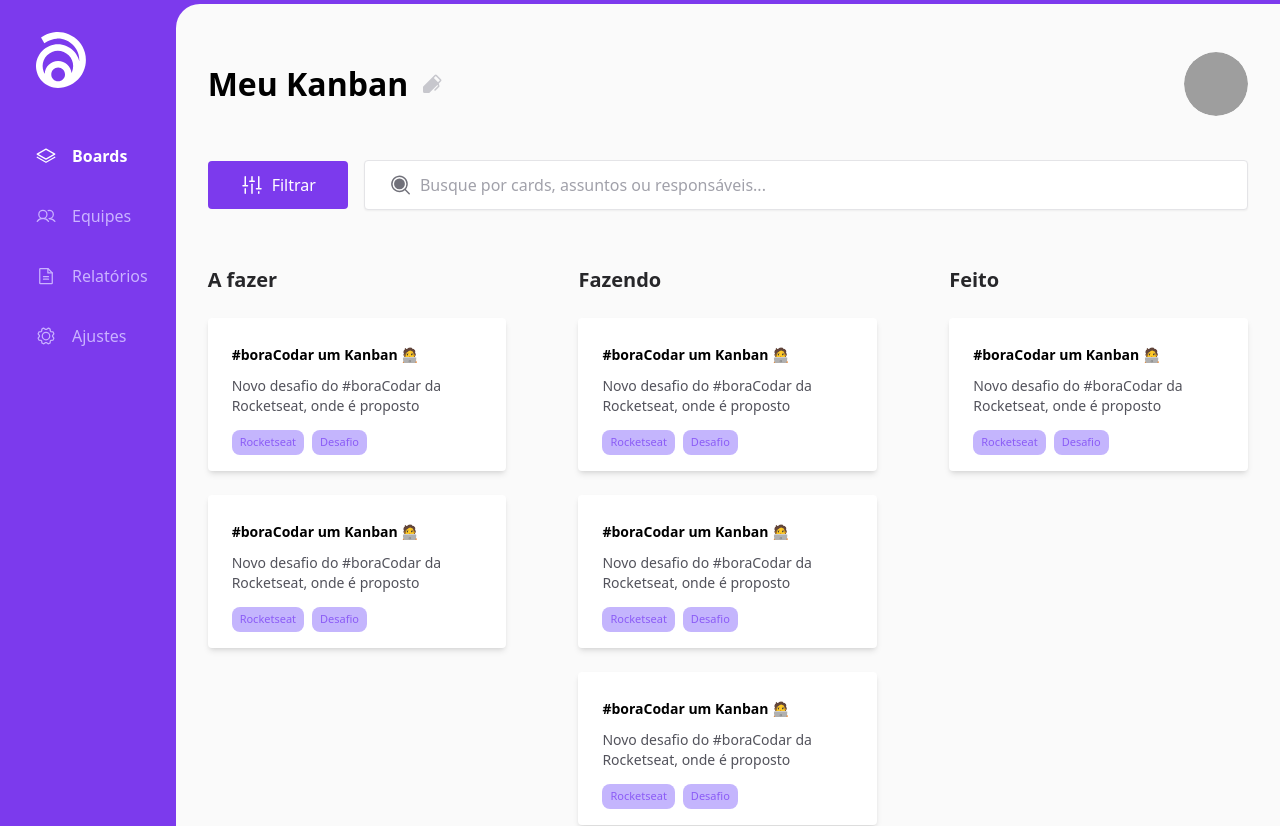
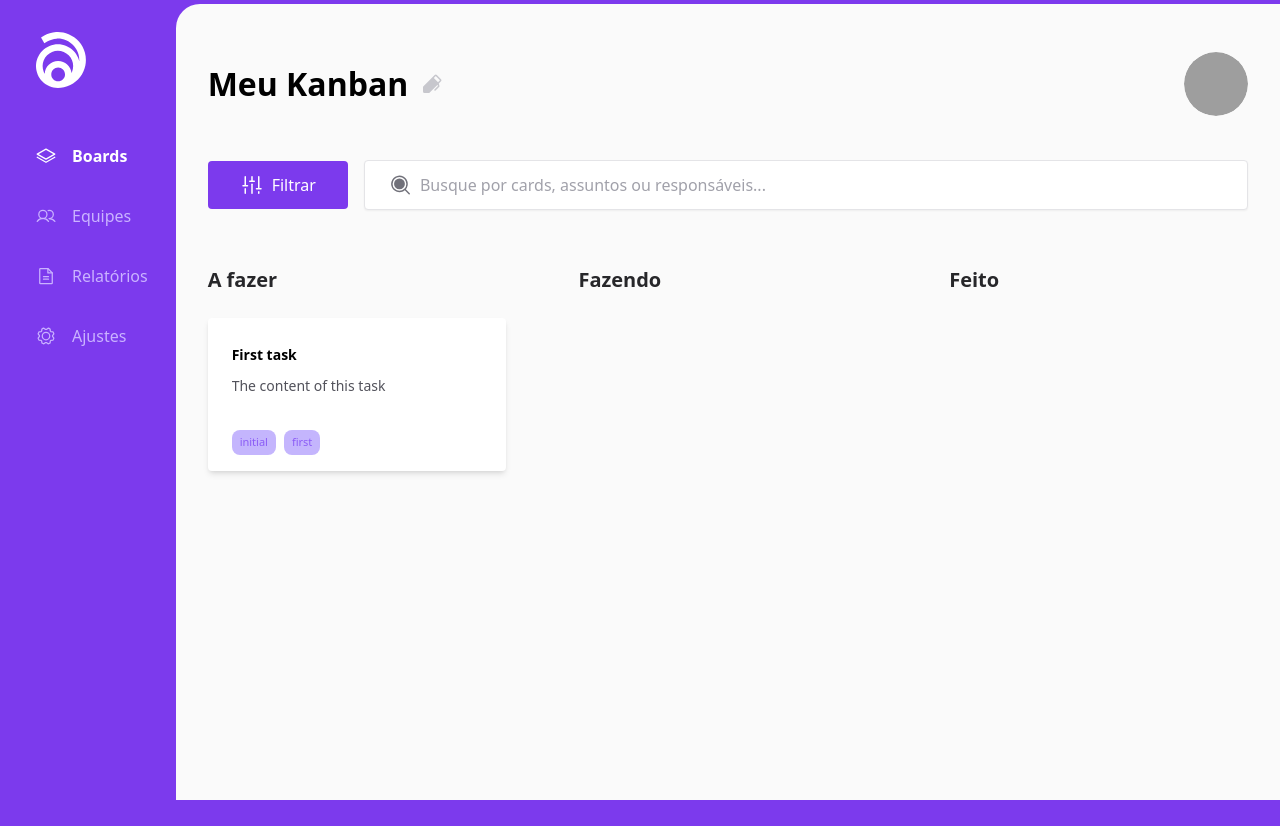
Before and after one commit to jeanmrtns/kanban-react, a Next.js app: page / in a window 1280 px wide. Shown: the top 826 px of the page. After the commit the page ends 800 px from the top, so only its background shows below. Built offline with nearby package versions, Linux system fonts and the light colour scheme; grey boxes are pictures that could not be loaded.

Commit message:
feat: dynamic task content

```diff
--- a/src/app/page.tsx
+++ b/src/app/page.tsx
@@ -32,25 +32,23 @@ export default function Home() {
         <div>
           <strong className="font-bold text-zinc-800 text-xl">A fazer</strong>
           <ul className="mt-6 flex flex-col gap-6">
-            <TaskCard />
-            <TaskCard />
+            <TaskCard
+              tags={["initial", "first"]}
+              content="The content of this task"
+              title="First task"
+            />
           </ul>
         </div>
 
         <div>
           <strong className="font-bold text-zinc-800 text-xl">Fazendo</strong>
           <ul className="mt-6 flex flex-col gap-6">
-            <TaskCard />
-            <TaskCard />
-            <TaskCard />
-            <TaskCard />
           </ul>
         </div>
 
         <div>
           <strong className="font-bold text-zinc-800 text-xl">Feito</strong>
           <ul className="mt-6 flex flex-col gap-6">
-            <TaskCard />
           </ul>
         </div>
       </section>
--- a/src/components/TaskCard.tsx
+++ b/src/components/TaskCard.tsx
@@ -1,18 +1,31 @@
 "use client"
 
-export function TaskCard() {
+interface TaskCardProps {
+  title: string
+  content: string
+  tags: string[]
+}
+
+export function TaskCard({ title, content, tags }: TaskCardProps) {
   return (
     <div className="p-6 rounded shadow-md h-[153px] w-full bg-white">
       <header>
-        <strong className="font-bold text-sm">#boraCodar um Kanban 🧑‍💻</strong>
+        <strong className="font-bold text-sm">
+          {title}
+        </strong>
       </header>
 
-      <p className="text-zinc-600 font-medium mt-[0.625rem] text-sm h-11 overflow-hidden">Novo desafio do #boraCodar da Rocketseat, onde é proposto construir um quadro de Kanban.</p>
+      <p className="text-zinc-600 font-medium mt-[0.625rem] text-sm h-11 overflow-hidden">
+        {content}
+      </p>
 
       <footer className="mt-[0.625rem]">
         <ul className="flex items-center gap-2">
-          <li className="text-[11px] rounded-lg font-medium text-violet-500 bg-violet-300 px-2 py-1">Rocketseat</li>
-          <li className="text-[11px] rounded-lg font-medium text-violet-500 bg-violet-300 px-2 py-1">Desafio</li>
+          {tags.map(tag => (
+            <li key={tag} className="text-[11px] rounded-lg font-medium text-violet-500 bg-violet-300 px-2 py-1">
+              {tag}
+            </li>
+          ))}
         </ul>
       </footer>
     </div>
```
